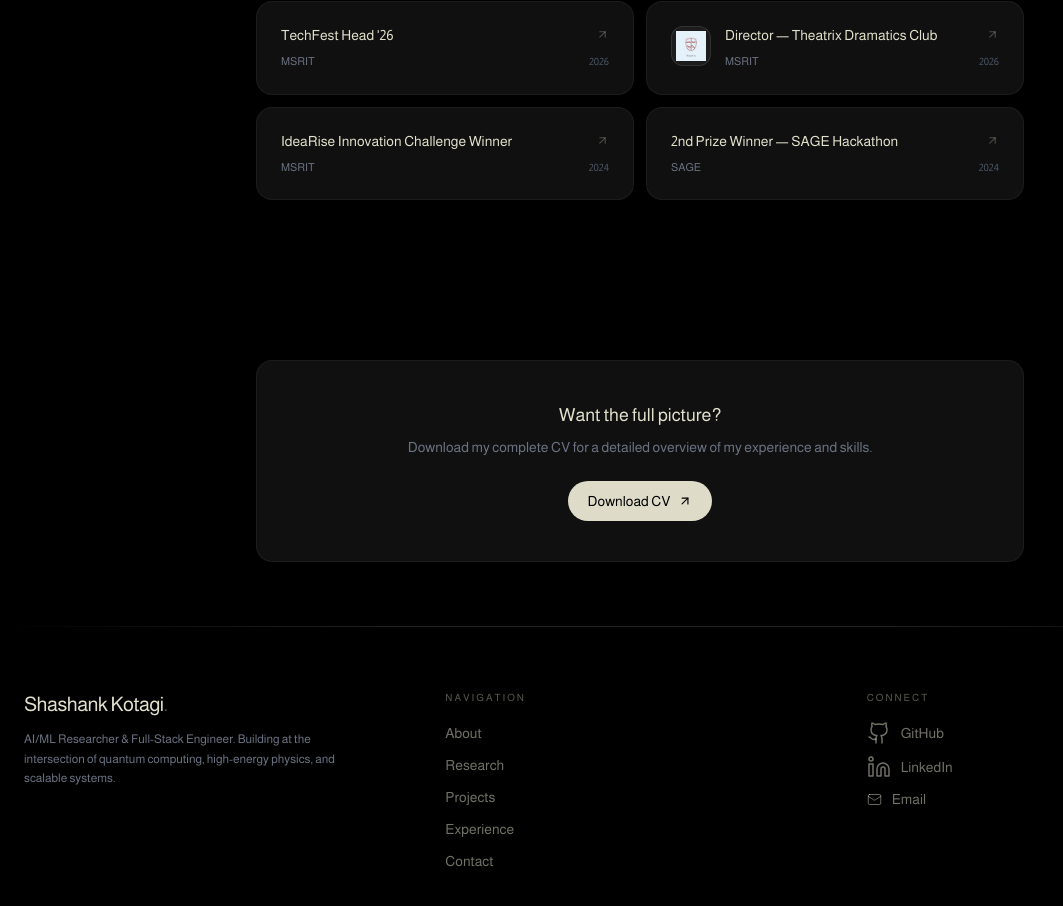
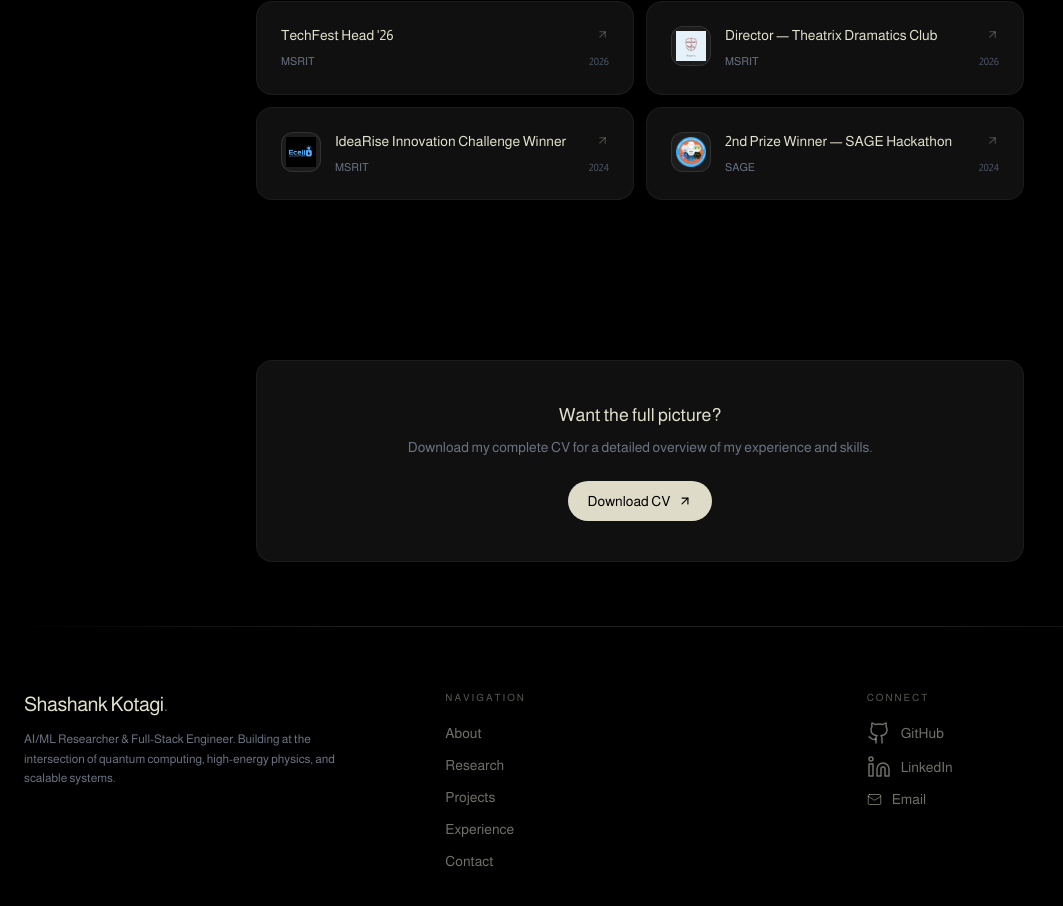
Before and after one commit to Shashankckotagi/shashank-portfolio, a React (Vite) app: page /experience in a window 1280 px wide. Shown: the part 2638-3544 px from the top of the page, without its empty margins (0-1063 px from the left). Built offline with nearby package versions, Linux system fonts and the light colour scheme.

Commit message:
feat: add SAGE and Ecell logos to corresponding entries

```diff
--- a/src/pages/ExperiencePage.tsx
+++ b/src/pages/ExperiencePage.tsx
@@ -11,6 +11,7 @@ interface Role {
   period: string
   description: string
   tags: string[]
+  logo?: string
 }
 
 const ROLES: Role[] = [
@@ -37,6 +38,7 @@ const ROLES: Role[] = [
     description:
       'Contributing to software engineering projects with a focus on code quality, testing, and scalable architecture. Collaborating in agile development cycles.',
     tags: ['JavaScript', 'Docker', 'CI/CD', 'Testing'],
+    logo: '/sage_logo.png',
   },
 ]
 
@@ -73,11 +75,13 @@ const HONORS: Honor[] = [
     title: 'IdeaRise Innovation Challenge Winner',
     org: 'MSRIT',
     year: '2024',
+    logo: '/ecell_logo.png',
   },
   {
     title: '2nd Prize Winner — SAGE Hackathon',
     org: 'SAGE',
     year: '2024',
+    logo: '/sage_logo.png',
   },
 ]
 
```
Also changed, not shown: public/ecell_logo.png (added), public/sage_logo.png (added).
